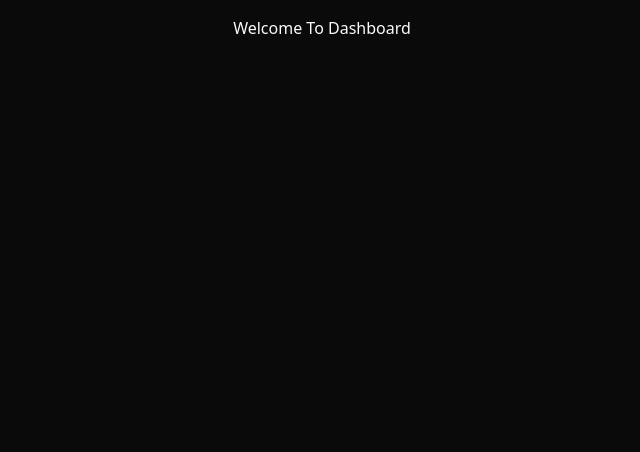
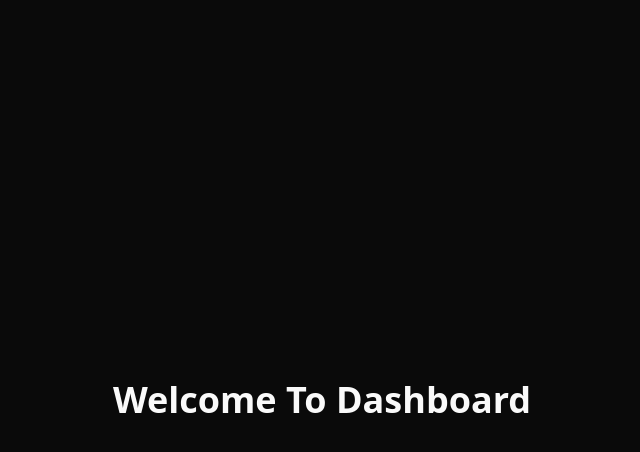
Before and after one commit to default64bit/100daraje-task, a Next.js app: page /dashboard in a window 1280 px wide. Shown: the top 452 px of the page, without its empty margins (318-958 px from the left). Built offline with nearby package versions, Linux system fonts and the light colour scheme.

Commit message:
larging up the dashboard text

```diff
--- a/src/app/dashboard/page.tsx
+++ b/src/app/dashboard/page.tsx
@@ -1,7 +1,7 @@
 const page = async () => {
     return (
-        <div className="flex flex-col items-center gap-10 w-full p-4 grow">
-            <h1 className="texl">Welcome To Dashboard</h1>
+        <div className="flex flex-col items-center justify-center gap-10 w-full h-svh p-4 grow">
+            <h1 className="text-4xl font-bold">Welcome To Dashboard</h1>
         </div>
     );
 };
```
